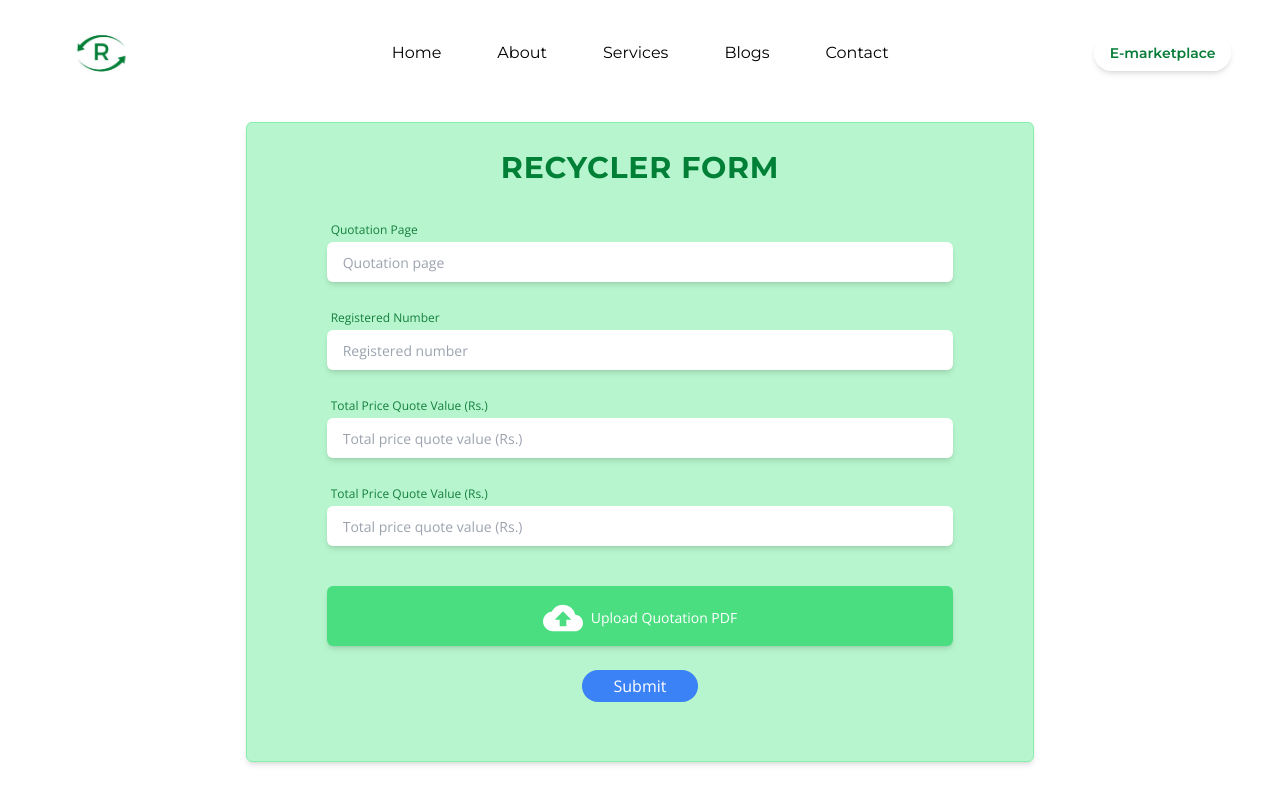
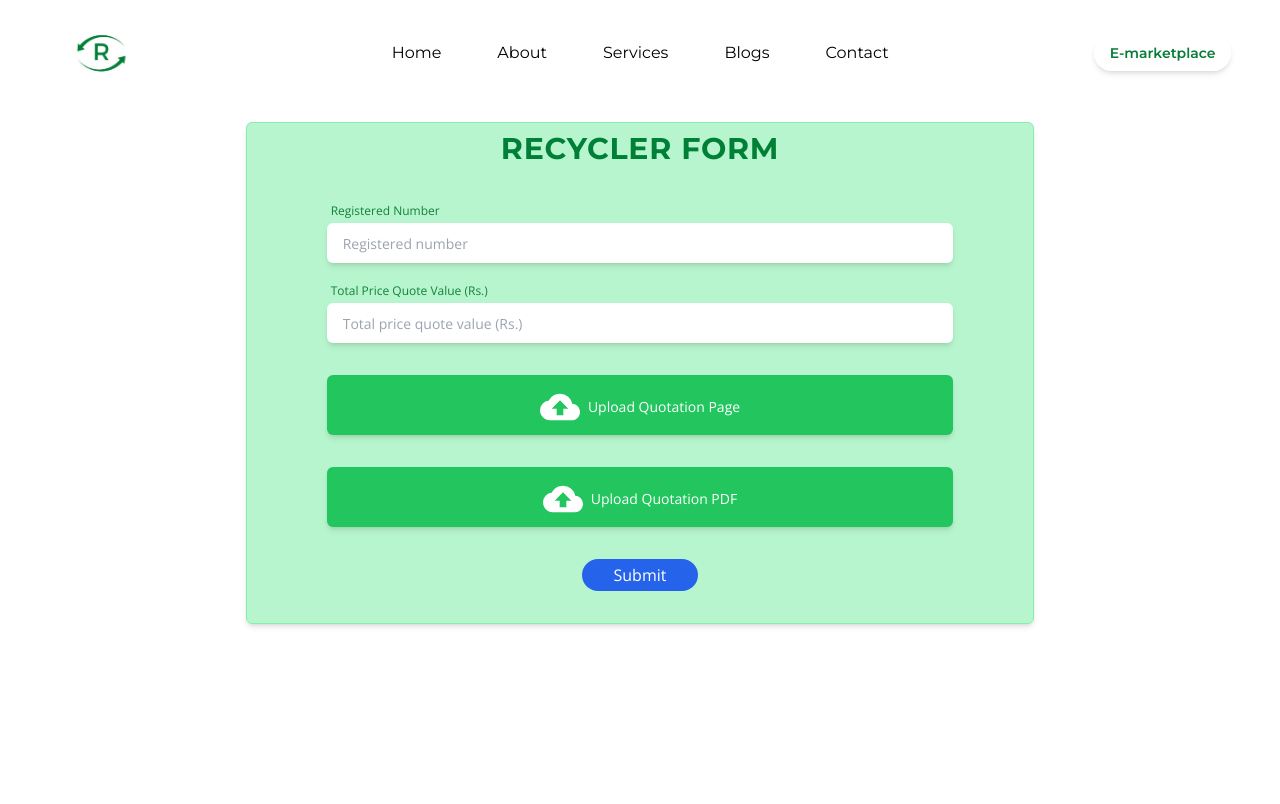
Before and after one commit to rewayy/Reway_final, a React (Vite) app: page /recycler-form in a window 1280 px wide. Shown: the top 804 px of the page. Built offline with nearby package versions, Linux system fonts and the light colour scheme; a web font is replaced by a local one.

Commit message:
updated Recycler.jsx and RecyclerForm.jsx

```diff
--- a/src/components/MarketPlace/RecyclerForm.jsx
+++ b/src/components/MarketPlace/RecyclerForm.jsx
@@ -1,16 +1,25 @@
-import React, { useState } from 'react'
-import { MdCloudUpload } from "react-icons/md";
+import React, { useState } from 'react';
+import { FaCheck } from "react-icons/fa";
+import { MdCloudUpload } from 'react-icons/md';
 import { Link, Navigate } from 'react-router-dom';
 
 const RecyclerForm = () => {
   const [quotationPage, setQuotationPage] = useState('');
+  const [quotationPdf, setQuotationPdf] = useState('');
   const [registeredNumber, setRegisteredNumber] = useState('');
   const [quotedValue, setQuotedValue] = useState('');
   const [redirect, setRedirect] = useState(false);
+  const [formError, setFormError] = useState('');
+  const [pdfUploaded, setPdfUploaded] = useState(false);
+  const [pageUploaded, setPageUploaded] = useState(false);
 
   async function handleNewRecycler(ev) {
     ev.preventDefault();
-    console.log(e.target.value)
+
+    if (!registeredNumber || !quotedValue || !quotationPage || !quotationPdf) {
+      setFormError('Please fill in all the required fields.');
+      return;
+    }
 
     try {
       alert('New Recycler added successfully');
@@ -20,72 +29,112 @@ const RecyclerForm = () => {
     }
   }
 
+  const handlePageUpload = (ev) => {
+    setQuotationPage(ev.target.value);
+    setPageUploaded(true);
+  };
+
+  const handlePdfUpload = (ev) => {
+    setQuotationPdf(ev.target.value);
+    setPdfUploaded(true);
+  };
+
   if (redirect) {
-    return <Navigate to={'/recyclers'} />
+    return <Navigate to={'/recyclers'} />;
   }
 
-
   return (
-    <div  className='w-full h-full  min-w-[375px] md:mb-[15vh] mb-6 relative'>
-    <div className='max-w-[1183px] lg:m-auto mx-2  md:mx-4  rounded-md text-black  h-full flex  justify-center'>
-
-            <div className='bg-green-300  bg-opacity-60 shadow-md border border-green-300 w-2/3 h-[80vh] flex  flex-col  justify-center rounded-md md:mx-20'>
-              <h1 className='text-[#008037] text-center'>Recycler form</h1>
-
-              <form action="#" onSubmit={handleNewRecycler} className='flex flex-col justify-center items-center gap-6 my-8 mx-20'>
+    <div className='w-full h-full min-w-[375px] md:mb-[15vh] mb-6 relative'>
+      <div className='max-w-[1183px] lg:m-auto mx-2 md:mx-4 rounded-md text-black h-full flex justify-center'>
+        <div className='bg-green-300 bg-opacity-60 shadow-md border border-green-300 w-2/3 h-full flex flex-col justify-center rounded-md md:mx-20'>
+          <h1 className='text-[#008037] text-center mt-2'>Recycler form</h1>
+          <form
+            action='#'
+            onSubmit={handleNewRecycler}
+            className='flex flex-col justify-center items-center gap-4 my-8 mx-20'
+          >
             <div className='flex flex-col w-full'>
-                    <label className='text-xs p-1 text-green-700'  >Quotation Page</label>
-                    <input type="text" id="quotationPage"
-                    value={quotationPage}
-                    onChange={ev=> setQuotationPage(ev.target.value)}
-                    placeholder='Quotation page'
-                      className='w-full shadow-md hover:shadow-lg text-start h-10  rounded-md text-xs md:text-sm px-4' />
+              <label className='text-xs p-1 text-green-700'>Registered Number</label>
+              <input
+                type='text'
+                id='registeredNumber'
+                placeholder='Registered number'
+                value={registeredNumber}
+                onChange={(ev) => setRegisteredNumber(ev.target.value)}
+                className='w-full shadow-md hover:shadow-lg text-start h-10  rounded-md text-xs md:text-sm px-4'
+              />
+            </div>
+            <div className='w-full flex flex-col'>
+              <label className='text-xs p-1 text-green-700'>Total Price Quote Value (Rs.)</label>
+              <input
+                type='text'
+                id='priceQuoteValue'
+                placeholder='Total price quote value (Rs.)'
+                value={quotedValue}
+                onChange={(ev) => setQuotedValue(ev.target.value)}
+                className='w-full shadow-md hover:shadow-lg text-start h-10  rounded-md text-xs md:text-sm px-4'
+              />
             </div>
 
-                <div className='flex flex-col w-full'>
-                    <label  className='text-xs p-1 text-green-700' >Registered Number</label>
-                    <input type="text" id="registeredNumber"
-                    placeholder='Registered number'
-                    value={registeredNumber}
-                    onChange={ev=> setRegisteredNumber(ev.target.value)}
-                    className='w-full shadow-md hover:shadow-lg text-start h-10  rounded-md text-xs md:text-sm px-4' />
-                </div>
-
-                  <div className='w-full flex flex-col'>
-                    <label  className='text-xs p-1 text-green-700' >Total Price Quote Value (Rs.)</label>
-                    <input type="text"
-                    id="priceQuoteValue" placeholder='Total price quote value (Rs.)'
-                    value={quotedValue}
-                    onChange={ev=> setQuotedValue(ev.target.value)}
-                    className='w-full shadow-md hover:shadow-lg text-start h-10  rounded-md text-xs md:text-sm px-4' />
-                  </div>
-
-                  <div className='w-full flex flex-col'>
-                    <label  className='text-xs p-1 text-green-700' >Total Price Quote Value (Rs.)</label>
-                    <input type="text"
-                    id="priceQuoteValue" placeholder='Total price quote value (Rs.)'
-                    value={quotedValue}
-                    onChange={ev=> setQuotedValue(ev.target.value)}
-                    className='w-full shadow-md hover:shadow-lg text-start h-10  rounded-md text-xs md:text-sm px-4' />
+            {/* Recycler Quotation page */}
+            <div className='w-full flex text-white bg-green-500 mt-4  hover:bg-green-600 py-2 rounded-md shadow-md justify-center gap-0 text-sm  flex-col items-center'>
+              <label className='mt-1 flex  justify-center items-center gap-2 text-sm'>
+                <input
+                  type='file'
+                  id='quotationPage'
+                  value={quotationPage}
+                  onChange={handlePageUpload}
+                  className='text-xs hidden'
+                />
+                {pageUploaded ? (
+                  <>
+                    <FaCheck size={25} className='mr-2 text-white' />
+                    Quotation Page Uploaded
+                  </>
+                ) : (
+                  <>
+                    <MdCloudUpload size={40} className='cursor-pointer' />
+                    Upload Quotation Page
+                  </>
+                )}
+              </label>
             </div>
 
               {/* UPLOAD PDF */}
-                    <div className='w-full flex text-white bg-green-400 mt-4  hover:bg-green-500 py-2 rounded-md shadow-md justify-center gap-0 text-sm  flex-col items-center'>
+            <div className='w-full flex text-white bg-green-500 mt-4  hover:bg-green-600 py-2 rounded-md shadow-md justify-center gap-0 text-sm  flex-col items-center'>
               <label className='mt-1 flex  justify-center items-center gap-2 text-sm'>
-                      <input type="file" className='text-xs hidden' name="pdf" id="pdf" />
-                        <MdCloudUpload size={40} className='cursor-pointer' />
+                <input
+                  type='file'
+                  id='quotationPdf'
+                  value={quotationPdf}
+                  onChange={handlePdfUpload}
+                  className='text-xs hidden'
+                />
+                {pdfUploaded ? (
+                  <>
+                    <FaCheck size={25} className=' mr-2 text-white ' />
+                    Quotation PDF Uploaded
+                  </>
+                ) : (
+                  <>
+                    <MdCloudUpload size={40} className='cursor-pointer'  />
                     Upload Quotation PDF
+                  </>
+                )}
               </label>
             </div>
+          {/* to show form error if there is */}
+            {formError && <p className='text-red-500'>{formError}</p>}
 
-                    <button className='bg-blue-500 text-white  px-8 hover:bg-blue-600 py-1 rounded-full'>Submit</button>
+            {/* Submit -btn */}
+            <button className='bg-blue-600 text-white mt-4  px-8 hover:bg-blue-700 py-1 rounded-full'>
+              Submit
+            </button>
           </form>
-
-            </div>
-
         </div>
       </div>
-  )
-}
+    </div>
+  );
+};
 
-export default RecyclerForm
+export default RecyclerForm;
--- a/src/components/MarketPlace/recyclers.jsx
+++ b/src/components/MarketPlace/recyclers.jsx
@@ -1,26 +1,37 @@
 import React from 'react';
 import { IoAdd } from "react-icons/io5";
 import { Link } from 'react-router-dom';
+import { MdAttachMoney } from "react-icons/md";
 
 const Recyclers = () => {
     return (
-
         <div  className='w-full h-full  min-w-[375px] md:mb-[15vh] mb-6 relative'>
             <div className='max-w-[1183px] lg:m-auto mx-2  md:mx-4 flex-col rounded-md text-black  h-screen flex   text-center'>
-
-                        <p className='text-md text-green-700 font-semibold my-2 '>Recycler page</p>
+                    <p className='text-md text-green-700 font-semibold my-2 '>Recycler page</p>
                     <div className='flex flex-col gap-4 justify-center items-center text-center m-auto w-[50vw] my-4 '>
-
                         {/* Recycler's details */}
                         <div className='flex flex-col justify-center items-center gap-4 w-full border bg-green-200 px-4 rounded-md py-6 my-2'>
-                            <p className='w-full h-8 bg-white  border rounded-md shadow-md text-sm p-1 text-slate-500'>Recycler 1 quote</p>
-
+                            <p className=' text-sm p-1 text-slate-600'>Recycler's quotations are shown here..</p>
+                            {/* table heading */}
+                                <div className='w-full flex flex-col gap-1'>
+                                    <div className='w-full grid grid-cols-4 items-center relative h-10  bg-green-600 bg-opacity-80 text-white rounded-md shadow-md'>
+                                        <div className=' text-md p-1 border-r-2 '>S.No.</div>
+                                        <div className=' text-md p-1  border-r-2 '>Price PDF</div>
+                                        <div className=' text-sm p-1 border-r-2  '>Price (Rs.)</div>
+                                        <div className=' text-sm p-1 '>Button</div>
+                                    </div>
+                                    {/* Fetched data div */}
+                                    <div className='bg-white grid grid-cols-4 rounded-md w-full '>
+                                        <div className='text-sm border-slate-300 text-slate-500 p-2 border-r-2'>1.</div>
+                                        <div className='text-sm border-slate-300 text-slate-500 p-2 border-r-2'> pdf</div>
+                                        <div className='text-sm border-slate-300 text-slate-500  p-2 border-r-2'>Rs. 50 k</div>
+                                        <div className='text-sm flex  justify-center items-center  p-21 border-r-2 text-slate-500'>
+                                            <Link to={'/recycler-form'} className='bg-blue-600 hover:bg-blue-700  text-center text-white rounded-md py-1 w-full mx-2'>Confirm</Link>
+                                        </div>
+                                    </div>
+                                </div>
                         </div>
-
-                        <Link to={'/recycler-form'} className='bg-green-600 flex  justify-center items-center gap-2 font-mont hover:bg-green-700  px-4 py-2 rounded-full text-white text-sm'>  <IoAdd size={25} /> Add Recycler</Link>
-
                     </div>
-
             </div>
         </div>
 
@@ -28,3 +39,15 @@ const Recyclers = () => {
 };
 
 export default Recyclers ;
+
+// Bid btn
+{/* <button className='bg-blue-600  border-4 flex absolute right-0 top-0justify-center items-center hover:bg-blue-700 px-2 text-sm py-2  text-white rounded-md'>
+    Bid
+<MdAttachMoney size={24}/>
+</button> */}
+
+// Add btn
+{/* <Link to={'/recycler-form'} className='bg-green-600 flex  justify-center items-center gap-2 font-mont hover:bg-green-700  px-4 py-2 rounded-full text-white text-sm'>
+<IoAdd size={25} />
+Add Recycler
+</Link> */}
```
Lines whose indentation alone changed are shown as unchanged.
